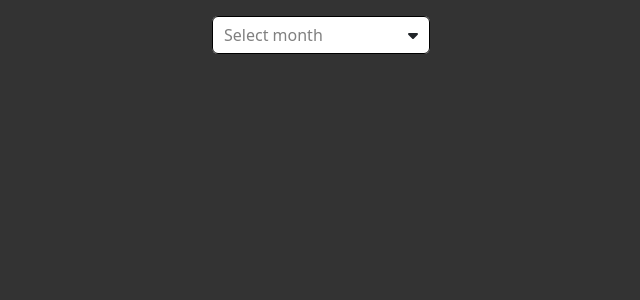
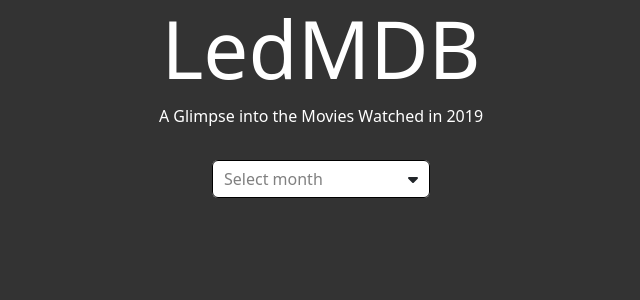
Before and after one commit to LedMetal/led-mdb, an Angular app: page / in a window 1280 px wide. Shown: the top 300 px of the page, without its empty margins (319-959 px from the left). Built offline with nearby package versions, Linux system fonts and the light colour scheme.

Commit message:
implement heading section on home component

```diff
--- a/src/app/home/home.component.html
+++ b/src/app/home/home.component.html
@@ -1,4 +1,10 @@
 <div class="home-container">
+  <header class="home-heading">
+    <h1 class="display-1">LedMDB</h1>
+    <p>A Glimpse into the Movies Watched in 2019</p>
+  </header>
+
+  <main>
     <div class="search-container">
       <app-dropdown
         [placeholder]="'Select month'"
@@ -27,4 +33,5 @@
         (searchByFilter)="filterDisplayMovies($event)"
       ></app-movie-card>
     </div>
+  </main>
 </div>
--- a/src/app/home/home.component.scss
+++ b/src/app/home/home.component.scss
@@ -1,4 +1,13 @@
+@import "/src/styles/colors";
+
 .home-container {
+  .home-heading {
+    align-items: center;
+    color: $white;
+    display: flex;
+    flex-direction: column;
+  }
+
   .search-container {
     margin: auto;
     padding: 1rem;
```
Lines whose indentation alone changed are shown as unchanged.
